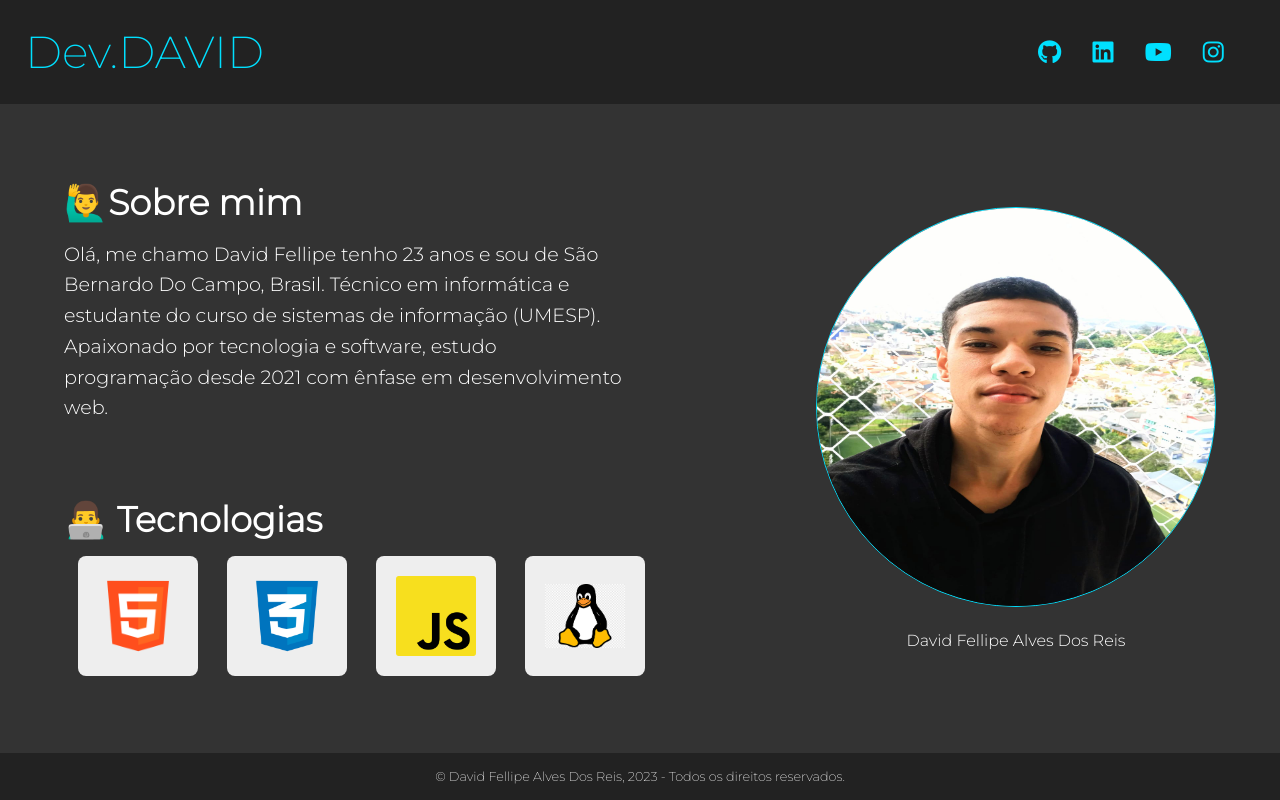
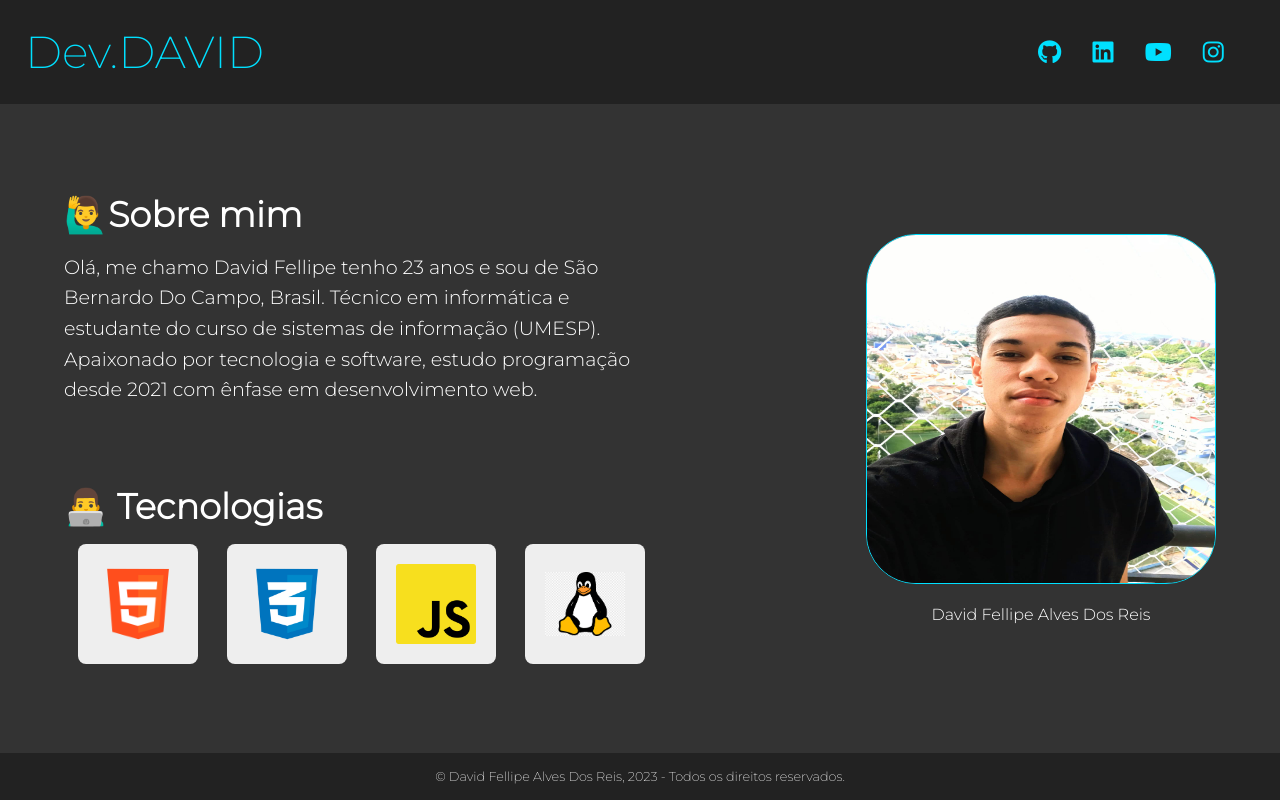
Before and after one commit to lbanezz/Curso-HTML-CSS-JS, a plain HTML site: page Portfólio/index.html in a window 1280 px wide. Drawn offline with Linux system fonts and the light colour scheme.

Commit message:
Atualização da foto

```diff
--- a/Portfólio/CSS/main.css
+++ b/Portfólio/CSS/main.css
@@ -69,9 +69,9 @@ main figure {
 }
 
 main figure img {
-    width: 400px;
-    height: 400px;
-    border-radius: 200px;
+    width: 350px;
+    height: 350px;
+    border-radius: 50px;
 
 
     margin-bottom: 6%;
--- a/Portfólio/index.html
+++ b/Portfólio/index.html
@@ -4,6 +4,7 @@
     <meta charset="UTF-8">
     <meta name="viewport" content="width=device-width, initial-scale=1.0">
     <title>Portfólio</title>
+
     <!--CSS-->
     <link rel="stylesheet" href="./CSS/reset.css">
     <link rel="stylesheet" href="./CSS/header.css">
@@ -77,7 +78,7 @@
 
         </div>
         <figure>
-            <img src="./techs/minhafoto.jpeg" alt="Imagem de David Fellipe">
+            <img src="./techs/minhafoto02.jpeg" alt="Imagem de David Fellipe">
             <figcaption> David Fellipe Alves Dos Reis</figcaption>
         </figure>
 </main>
```
Also changed, not shown: Portfólio/techs/minhafoto02.jpeg (added).
